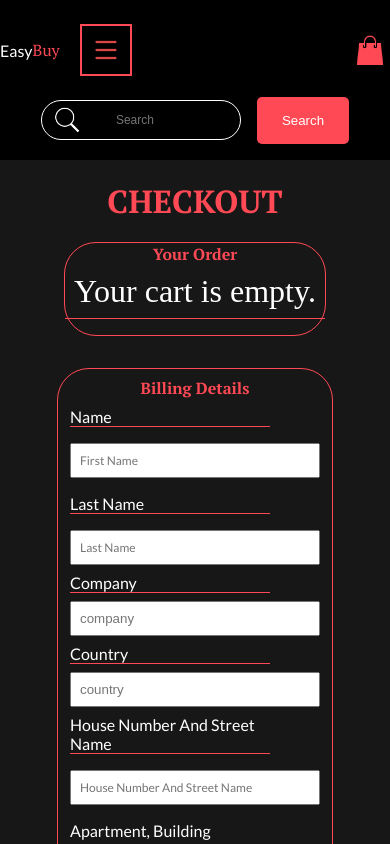
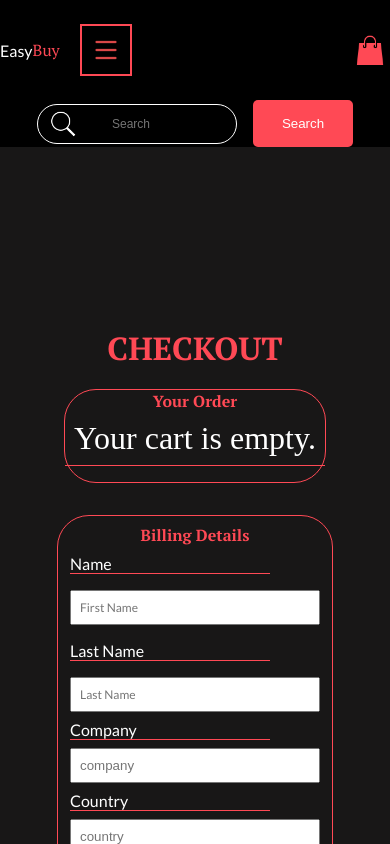
Before and after one commit to lem31/mystore, a React (Vite) app: page /Checkout in a window 390 px wide. Shown: the top 844 px of the page. Built offline with nearby package versions, Linux system fonts and the light colour scheme; some icons are missing; a web font is replaced by a local one.

Commit message:
updated product page

```diff
--- a/src/CSS_Modules/Header/header.module.css
+++ b/src/CSS_Modules/Header/header.module.css
@@ -13,11 +13,11 @@
 }
 
 .header_container {
-  position: fixed;
+  position: relative;
   z-index: 3;
   width: 100%;
+  height: 100%;
   background-color: var(--primary-color);
-  padding-bottom: 20px;
 }
 
 .logo {
--- a/src/CSS_Modules/Layout/layout.module.css
+++ b/src/CSS_Modules/Layout/layout.module.css
@@ -1,5 +1,7 @@
 .layout {
-  height: 100%;
+  height: auto;
   margin: 0;
   overflow: hidden;
+  display: flex;
+  flex-direction: column;
 }
--- a/src/CSS_Modules/Product_Page/product_page.module.css
+++ b/src/CSS_Modules/Product_Page/product_page.module.css
@@ -336,5 +336,8 @@
     margin-top: 10px;
     margin-left: 0;
     width: 48px;
+    font-size: var(--font-size-tiny);
+    font-family: var(--font-family-1);
+    font-weight: bold;
   }
 }
--- a/src/CSS_Modules/Search/search.module.css
+++ b/src/CSS_Modules/Search/search.module.css
@@ -52,6 +52,11 @@
   color: var(--secondary-color);
 }
 
+.search_button {
+  width: 100%;
+  max-width: 100px;
+}
+
 .search_label {
   display: none;
 }
@@ -97,7 +102,12 @@
 
 @media (max-width: 425px) {
   .search_form {
-    width: 226px;
+    width: 100%;
+    height: auto;
+    display: flex;
+    flex-direction: row;
+    justify-content: center;
+    flex-wrap: wrap;
   }
 
   .search_input {
--- a/src/Components/Search/Search_Component/index.jsx
+++ b/src/Components/Search/Search_Component/index.jsx
@@ -71,7 +71,7 @@ function Search() {
           />
 
           <button
-            className={gStyles.button}
+            className={`${gStyles.button} ${styles.search_button}`}
             onSubmit={handleSubmit}
             type="submit"
             aria-label="Submit search"
```
